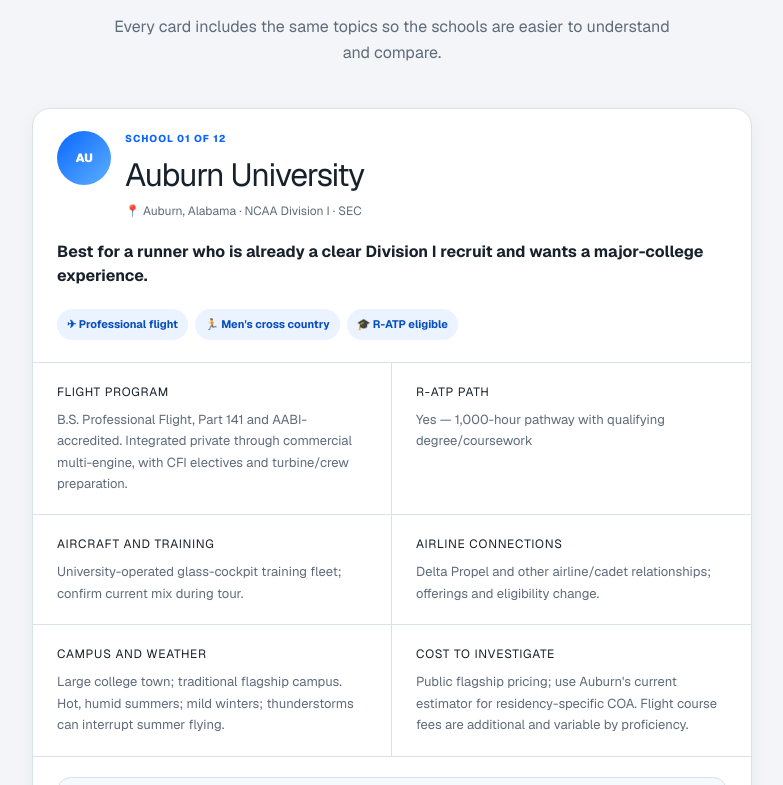
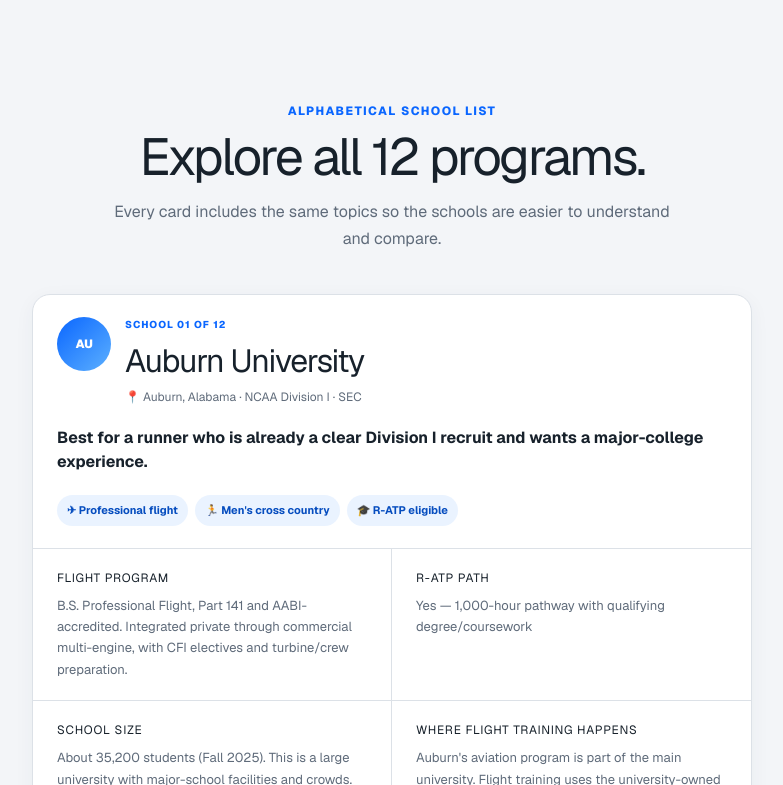
Before and after one commit to villarrealed/runway-routes-college-guide, a Next.js app: page / in a window 1280 px wide. Shown: the part 1715-2500 px from the top of the page, without its empty margins (248-1031 px from the left). Built offline with nearby package versions, Linux system fonts and the light colour scheme.

Commit message:
Add school size and flight location details

```diff
--- a/app/page.tsx
+++ b/app/page.tsx
@@ -1,6 +1,7 @@
 type School = {
   id: string; name: string; short: string; location: string; state: string;
   division: string; conference: string; setting: string; climate: string;
+  size: string; flightLocation: string;
   aviation: string; ratp: string; fleet: string; partners: string;
   cost: string; flightCost: string; xc: string;
   times: { scholarship: string; recruit: string; walkon: string };
@@ -13,6 +14,8 @@
   {
     id: "auburn", name: "Auburn University", short: "AU", location: "Auburn, Alabama", state: "AL",
     division: "NCAA Division I", conference: "SEC", setting: "Large college town; traditional flagship campus",
+    size: "About 35,200 students (Fall 2025). This is a large university with major-school facilities and crowds.",
+    flightLocation: "Auburn's aviation program is part of the main university. Flight training uses the university-owned Auburn University Regional Airport, a short drive from the central campus—not a separate satellite college.",
     climate: "Hot, humid summers; mild winters; thunderstorms can interrupt summer flying.",
     aviation: "B.S. Professional Flight, Part 141 and AABI-accredited. Integrated private through commercial multi-engine, with CFI electives and turbine/crew preparation.",
     ratp: "Yes — 1,000-hour pathway with qualifying degree/coursework", fleet: "University-operated glass-cockpit training fleet; confirm current mix during tour.",
@@ -29,6 +32,8 @@
   {
     id: "erau-daytona", name: "Embry-Riddle Aeronautical University — Daytona Beach", short: "ERAU-D", location: "Daytona Beach, Florida", state: "FL",
     division: "NCAA Division II", conference: "Sunshine State Conference", setting: "Small aviation-centered campus near the coast and an international airport",
+    size: "About 8,750 students at the Daytona Beach residential campus (Fall 2025, undergraduate and graduate).",
+    flightLocation: "Flight operations are at Daytona Beach International Airport, directly beside the main Daytona Beach campus. Students do not commute to a separate satellite campus.",
     climate: "Warm year-round; hot, humid and stormy summers; hurricane-season planning matters.",
     aviation: "B.S. Aeronautical Science with deeply integrated, university-run flight training and extensive simulators. Aviation is central to campus life.",
     ratp: "Yes — 1,000-hour pathway with qualifying coursework", fleet: "Large university fleet and simulators based at Daytona Beach International Airport.",
@@ -45,6 +50,8 @@
   {
     id: "erau-prescott", name: "Embry-Riddle Aeronautical University — Prescott", short: "ERAU-P", location: "Prescott, Arizona", state: "AZ",
     division: "NAIA", conference: "California Pacific Conference", setting: "Small aviation-centered campus in a high-desert mountain town",
+    size: "About 3,270 students at the Prescott residential campus (Fall 2025, undergraduate and graduate).",
+    flightLocation: "Academic classes are on the main Prescott campus. Flight training is at Prescott Regional Airport, reached by a short drive; it is an off-campus flight facility, not another university campus.",
     climate: "Four seasons, low humidity and many sunny days; altitude near 5,000 feet shapes running and flight performance.",
     aviation: "B.S. Aeronautical Science with integrated flight courses, simulators and high-density-altitude experience.",
     ratp: "Yes — 1,000-hour pathway with qualifying coursework", fleet: "University-operated aircraft and simulators at Prescott Regional Airport.",
@@ -61,6 +68,8 @@
   {
     id: "florida-tech", name: "Florida Institute of Technology", short: "Florida Tech", location: "Melbourne, Florida", state: "FL",
     division: "NCAA Division II", conference: "Sunshine State Conference", setting: "Private STEM-focused campus on Florida's Space Coast",
+    size: "About 3,800 full-time, degree-seeking undergraduates (Fall 2025). It has a smaller, STEM-focused college feel.",
+    flightLocation: "Classes are based at the main Melbourne campus. FIT Aviation operates at Melbourne Orlando International Airport about 2.5 miles away, so flight students make a short off-campus trip.",
     climate: "Warm coastal climate; humid summers, frequent afternoon storms and hurricane exposure.",
     aviation: "Aeronautical Science–Flight degree delivered with FIT Aviation at Melbourne Orlando International Airport under Part 141.",
     ratp: "Yes — qualifying aviation degree/coursework; confirm 1,000 vs. 1,250-hour track", fleet: "All-Piper fleet including Warrior, Archer, Pilot 100i and Seminole, with glass avionics.",
@@ -77,6 +86,8 @@
   {
     id: "kent-state", name: "Kent State University", short: "Kent State", location: "Kent, Ohio", state: "OH",
     division: "NCAA Division I", conference: "Mid-American Conference", setting: "Large public campus in a classic college town near Cleveland",
+    size: "About 24,930 students at the Kent Campus (Fall 2025); the full Kent State system enrolled about 33,319.",
+    flightLocation: "The degree is based at the main Kent Campus. Flying happens at the university-owned Kent State University Airport in nearby Stow, a short drive away—not at a separate academic satellite campus.",
     climate: "Four seasons; cold, cloudy and snowy winters; productive spring-through-fall flying windows.",
     aviation: "B.S. Professional Pilot in an AABI-accredited, Part 141 university program at Kent State University Airport.",
     ratp: "Yes — qualifying Professional Pilot graduates can pursue reduced-hour R-ATP", fleet: "University training fleet with modern avionics; verify the current aircraft count and types on a tour.",
@@ -93,6 +104,8 @@
   {
     id: "louisiana-tech", name: "Louisiana Tech University", short: "LA Tech", location: "Ruston, Louisiana", state: "LA",
     division: "NCAA Division I", conference: "Conference USA", setting: "Medium public university in a small Southern college town",
+    size: "About 12,145 students (Fall 2025). It is a mid-sized university in a small college town.",
+    flightLocation: "Academic classes are on Louisiana Tech's main Ruston campus. Flight operations are headquartered at Ruston Regional Airport, an off-campus facility a short drive east of town.",
     climate: "Long, hot and humid summers; mild winters; thunderstorms can disrupt training and flying.",
     aviation: "AABI-accredited B.S. Professional Aviation with year-round Part 141 ground, simulator and flight training at Ruston Regional Airport.",
     ratp: "Yes — verify current FAA-approved credit/hour pathway with program", fleet: "Published fleet includes Cessna Skyhawks and Piper Arrows; confirm current additions and multi-engine inventory.",
@@ -109,6 +122,8 @@
   {
     id: "mtsu", name: "Middle Tennessee State University", short: "MTSU", location: "Murfreesboro, Tennessee", state: "TN",
     division: "NCAA Division I", conference: "Conference USA", setting: "Large public campus in a fast-growing city near Nashville",
+    size: "About 20,500 students (2024–25). It offers a large-campus experience without being as huge as Purdue or Auburn.",
+    flightLocation: "Aerospace classes are part of MTSU's main Murfreesboro campus. Aircraft and flight labs operate at Murfreesboro Municipal Airport, a short drive north of campus.",
     climate: "Four-season but generally mild; hot humid summers, occasional winter ice, thunderstorms.",
     aviation: "B.S. Aerospace, Professional Pilot concentration; AABI-accredited Part 141 training with glass cockpits and CRJ-700 training device.",
     ratp: "Yes — up to 500-hour reduction; qualifying graduates may reach R-ATP at 1,000 hours", fleet: "University aircraft at Murfreesboro Municipal Airport plus advanced flight-training devices.",
@@ -125,6 +140,8 @@
   {
     id: "mankato", name: "Minnesota State University, Mankato", short: "Minn. State", location: "Mankato, Minnesota", state: "MN",
     division: "NCAA Division II", conference: "Northern Sun Intercollegiate Conference", setting: "Medium public university in a regional city",
+    size: "About 15,720 students (Fall 2025). It is a mid-sized regional public university.",
+    flightLocation: "Aviation academics are connected to the main Mankato campus. Hands-on flight training is provided with North Star Aviation at Mankato Regional Airport, an off-campus airport a short drive away.",
     climate: "Warm summers and cold, snowy winters; winter operations build weather judgment but can reduce flight cadence.",
     aviation: "B.S. Aviation with professional flight labs delivered with North Star Aviation at Mankato Regional Airport; AABI-accredited curriculum.",
     ratp: "Yes — curriculum supports the 60-credit, 1,000-hour R-ATP route", fleet: "Partner-operated training fleet at the regional airport; verify aircraft availability and dispatch metrics.",
@@ -141,6 +158,8 @@
   {
     id: "purdue", name: "Purdue University", short: "Purdue", location: "West Lafayette, Indiana", state: "IN",
     division: "NCAA Division I", conference: "Big Ten Conference", setting: "Large research university in a major college town with its own airport",
+    size: "About 58,000 students across Purdue's West Lafayette and Indianapolis locations (Fall 2024); Professional Flight is based in West Lafayette.",
+    flightLocation: "This is a true main-campus flight setup. Purdue University Airport sits on the West Lafayette campus, so flight students do not travel to a satellite aviation campus.",
     climate: "Four seasons; humid summers, cold winters, wind and convective weather.",
     aviation: "B.S. Professional Flight through Purdue Polytechnic, with university-airport facilities and airline-oriented coursework.",
     ratp: "Yes — 1,000-hour R-ATP with 60 approved aviation credits", fleet: "University training aircraft and advanced simulators at Purdue University Airport; verify current fleet inventory.",
@@ -157,6 +176,8 @@
   {
     id: "siu", name: "Southern Illinois University Carbondale", short: "SIU", location: "Carbondale, Illinois", state: "IL",
     division: "NCAA Division I", conference: "Missouri Valley Conference", setting: "Public research university in a small town surrounded by forests and trails",
+    size: "About 11,785 students (Fall 2025). It is a mid-sized university with a smaller-town atmosphere.",
+    flightLocation: "Aviation is part of the main Carbondale university. Flight instruction takes place at Southern Illinois Airport, a nearby off-campus airport reached by a short drive.",
     climate: "Hot humid summers, cool winters and four seasons; occasional storms and winter disruptions.",
     aviation: "B.S. Aviation Flight with Part 141 university training and a broad School of Aviation ecosystem.",
     ratp: "Yes — qualifying graduates may receive a 250- or 500-hour reduction", fleet: "University flight-training aircraft and simulators at Southern Illinois Airport; confirm live dispatch data.",
@@ -173,6 +194,8 @@
   {
     id: "und", name: "University of North Dakota", short: "UND", location: "Grand Forks, North Dakota", state: "ND",
     division: "NCAA Division I", conference: "Summit League", setting: "Large public university in a small, aviation-centered northern city",
+    size: "About 15,844 students (Fall 2025). The university is mid-sized, while its flight operation is unusually large.",
+    flightLocation: "Aviation classes belong to UND's main Grand Forks campus. Most flight operations are at Grand Forks International Airport about 5 miles west, with regular transportation needed between campus and the airport.",
     climate: "Very cold, windy winters and warm summers; demanding weather builds operational experience but can affect dispatch.",
     aviation: "B.S. Aeronautics in Commercial Aviation at the John D. Odegard School; one of the country's largest collegiate flight operations.",
     ratp: "Yes — 1,000-hour route when all qualifying flight training and coursework are completed at UND", fleet: "Large standardized fleet; a 145-aircraft Piper replacement order begins deliveries in 2027.",
@@ -189,6 +212,8 @@
   {
     id: "western-michigan", name: "Western Michigan University", short: "WMU", location: "Kalamazoo / Battle Creek, Michigan", state: "MI",
     division: "NCAA Division I", conference: "Mid-American Conference", setting: "Large public university; flight campus is about 25 miles from main campus",
+    size: "About 17,331 students (Fall 2025). It is a mid-sized public university.",
+    flightLocation: "This is the clearest satellite-campus setup in the guide. Most students live and take general classes at the main Kalamazoo campus, while the College of Aviation and flight line are at W.K. Kellogg Airport in Battle Creek, about 25 miles away.",
     climate: "Four seasons with cloudy, snowy winters and pleasant summers; broad weather exposure.",
     aviation: "B.S. Aviation Flight Science with Part 141 training at W.K. Kellogg Airport in Battle Creek.",
     ratp: "Yes — qualifying degree/coursework supports reduced-hour R-ATP", fleet: "32 Cirrus SR20 Gen 7, 9 Piper Seminoles, plus specialty aircraft and modern training devices (published inventory).",
@@ -210,7 +235,7 @@
 
     <section className="intro"><div className="intro-copy"><p className="kicker">For runners who want to fly</p><h1>College cross country.<br/>Professional flight training.<br/><span>One school.</span></h1><p>This guide introduces 12 colleges where a male student can study to become a professional pilot and compete in cross country. Read through the schools, talk with your family, and contact the flight program and coach before making a decision.</p><a className="primary-link" href="#schools">See the schools ↓</a></div><aside className="intro-card"><div className="plane-icon">✈</div><strong>What to compare</strong><ul><li>Can I realistically make the running team?</li><li>Can my family afford tuition and flight fees?</li><li>Will I enjoy the campus and weather?</li><li>Can flight lessons fit around practice and meets?</li></ul></aside></section>
 
-    <section className="definitions"><div><span>Quick definitions</span><h2>Know the basics before you start.</h2></div><div className="definition-grid"><article><b>R-ATP</b><p>A Restricted Airline Transport Pilot certificate. An approved college program may let a graduate qualify for an airline first-officer job with fewer than the usual 1,500 flight hours—often 1,000 or 1,250.</p></article><article><b>Part 141</b><p>An FAA-approved flight-school structure with an organized curriculum and regular progress checks. It can make training more efficient, but each student still has to meet FAA standards.</p></article><article><b>Walk-on</b><p>A student who joins a college team without an athletic scholarship. A coach must still approve the roster spot, and space can change every year.</p></article><article><b>Recruit</b><p>An athlete a coach actively wants on the team. Recruiting interest does not always mean athletic scholarship money.</p></article></div></section>
+    <section className="definitions"><div><span>Quick definitions</span><h2>Know the basics before you start.</h2></div><div className="definition-grid"><article><b>R-ATP</b><p>A Restricted Airline Transport Pilot certificate. An approved college program may let a graduate qualify for an airline first-officer job with fewer than the usual 1,500 flight hours—often 1,000 or 1,250.</p></article><article><b>Part 141</b><p>An FAA-approved flight-school structure with an organized curriculum and regular progress checks. It can make training more efficient, but each student still has to meet FAA standards.</p></article><article><b>Walk-on</b><p>A student who joins a college team without an athletic scholarship. A coach must still approve the roster spot, and space can change every year.</p></article><article><b>Recruit</b><p>An athlete a coach actively wants on the team. Recruiting interest does not always mean athletic scholarship money.</p></article><article><b>Main campus vs. satellite</b><p>A main-campus airport is on or beside the primary college. A nearby airport requires a short trip but is still part of the same program. A satellite aviation campus can require a longer daily commute, so transportation and practice timing matter.</p></article></div></section>
 
     <section className="recruit-note"><span>About the running times</span><p>Each profile shows estimated <b>1600m / 3200m</b> track times. These are planning ranges, not official standards or promises. Cross-country courses are different from one another, team needs change, and the coach makes the final decision. Always email the coach with verified race results.</p></section>
 
@@ -219,7 +244,7 @@
         <header className="post-header"><div className="avatar">{s.short.slice(0,3)}</div><div><p className="post-number">School {String(index+1).padStart(2,"0")} of {schools.length}</p><h3>{s.name}</h3><p className="post-meta">📍 {s.location} · {s.division} · {s.conference}</p></div></header>
         <p className="takeaway">{s.notes}</p>
         <div className="tag-row"><span>✈ Professional flight</span><span>🏃 Men's cross country</span><span>🎓 {s.ratp.startsWith("Yes") ? "R-ATP eligible" : "Confirm R-ATP"}</span></div>
-        <div className="info-grid"><section><h4>Flight program</h4><p>{s.aviation}</p></section><section><h4>R-ATP path</h4><p>{s.ratp}</p></section><section><h4>Aircraft and training</h4><p>{s.fleet}</p></section><section><h4>Airline connections</h4><p>{s.partners}</p></section><section><h4>Campus and weather</h4><p>{s.setting}. {s.climate}</p></section><section><h4>Cost to investigate</h4><p>{s.cost} {s.flightCost}</p></section></div>
+        <div className="info-grid"><section><h4>Flight program</h4><p>{s.aviation}</p></section><section><h4>R-ATP path</h4><p>{s.ratp}</p></section><section><h4>School size</h4><p>{s.size}</p></section><section><h4>Where flight training happens</h4><p>{s.flightLocation}</p></section><section><h4>Aircraft and training</h4><p>{s.fleet}</p></section><section><h4>Airline connections</h4><p>{s.partners}</p></section><section><h4>Campus and weather</h4><p>{s.setting}. {s.climate}</p></section><section><h4>Cost to investigate</h4><p>{s.cost} {s.flightCost}</p></section></div>
         <section className="running-box"><div><h4>Men's cross country</h4><p>{s.xc}</p></div><div className="times"><span><small>Scholarship-level estimate</small><b>{s.times.scholarship}</b></span><span><small>Recruit estimate</small><b>{s.times.recruit}</b></span><span><small>Walk-on conversation</small><b>{s.times.walkon}</b></span></div><p className="time-help">Times are shown as 1600m / 3200m. “Scholarship-level” means fast enough to potentially discuss athletic aid; it does not guarantee money.</p></section>
         <div className="pros-cons"><section><h4>👍 Reasons to consider it</h4><ul>{s.pros.map(x=><li key={x}>{x}</li>)}</ul></section><section><h4>⚠ Things to think about</h4><ul>{s.cons.map(x=><li key={x}>{x}</li>)}</ul></section></div>
         <footer className="post-footer"><span>Official links</span>{s.sources.map(x=><a key={x.url} href={x.url} target="_blank" rel="noreferrer">{x.label} ↗</a>)}</footer>
```
